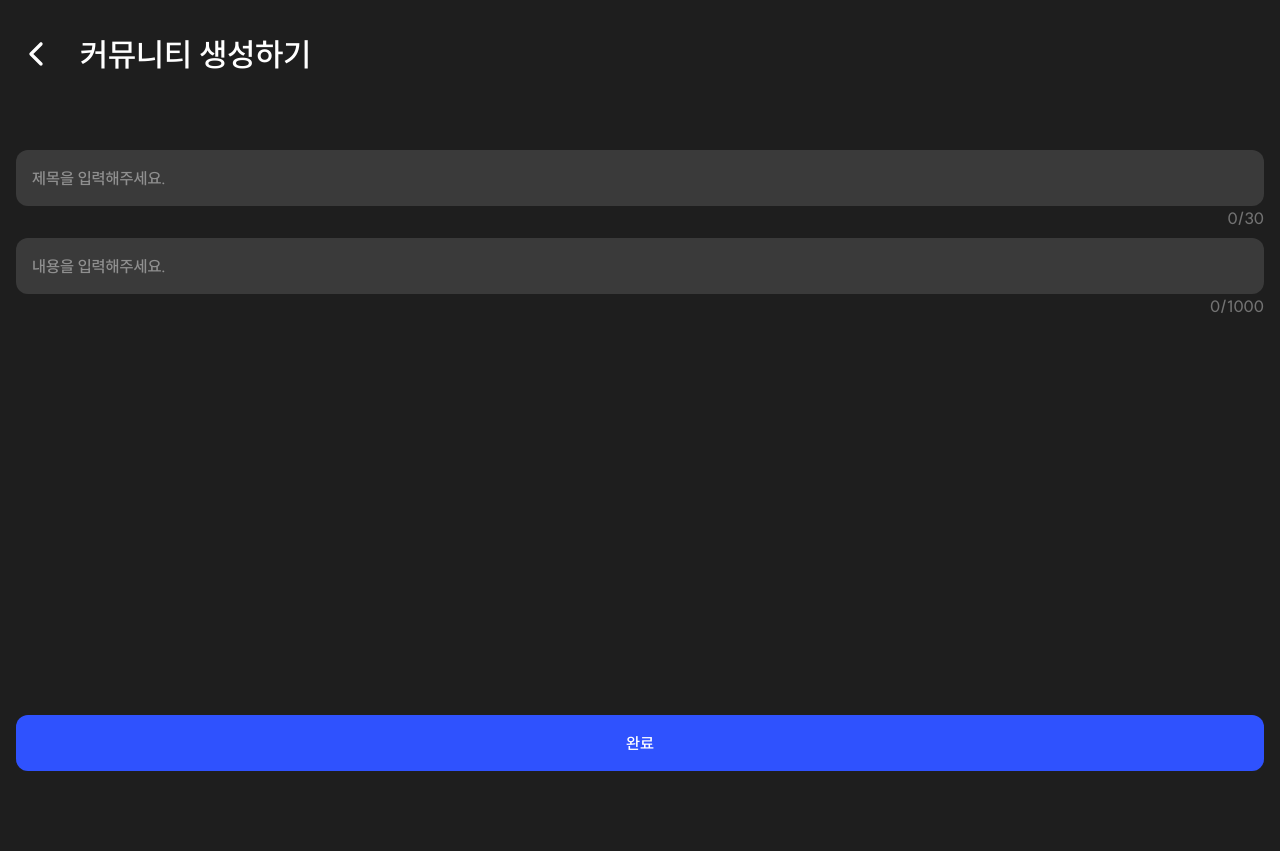
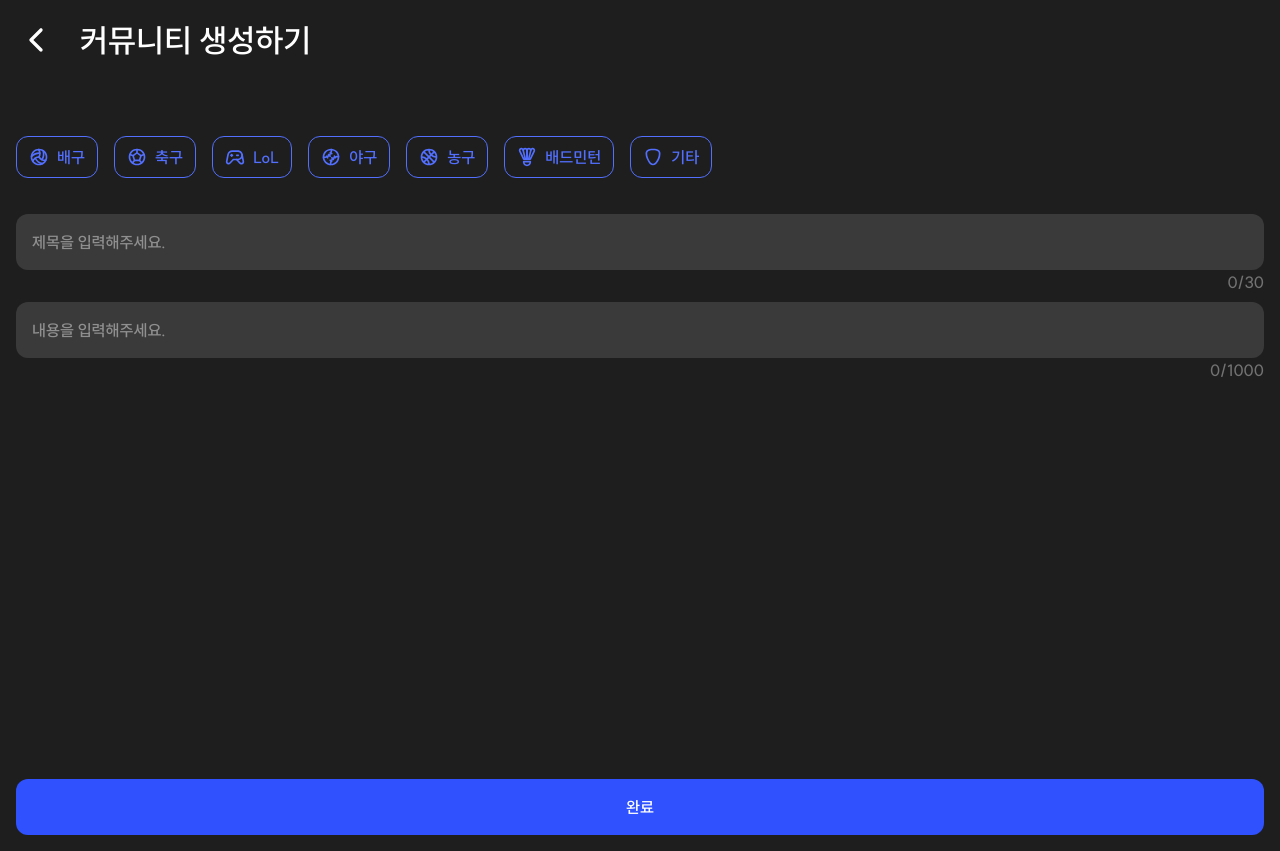
Before and after one commit to team-gogo/GOGO-Frontend, a Next.js app: page /community/create in a window 1280 px wide. Before the commit the page ends 800 px from the top, so only its background shows below. Built offline with nearby package versions, Linux system fonts and the light colour scheme.

Commit message:
feat: community-create 페이지 제작

```diff
--- a/src/entities/community/create/index.ts
+++ b/src/entities/community/create/index.ts
@@ -1 +1,2 @@
 export { default as PageTitleBar } from './ui/PageTitleBar';
+export { default as CategoryContainer } from './ui/CategoryContainer';
--- /dev/null
+++ b/src/entities/community/create/ui/CategoryContainer/index.tsx
@@ -0,0 +1,52 @@
+import { UseFormRegister, UseFormSetValue } from 'react-hook-form';
+import { SportType } from '@/shared/model/sportTypes';
+import { CommunityCreateFormData } from '@/shared/types/community/create';
+import SportTypeLabel from '@/shared/ui/sportTypelabel';
+import { cn } from '@/shared/utils/cn';
+
+interface CategoryContainerProps {
+  register: UseFormRegister<CommunityCreateFormData>;
+  setValue: UseFormSetValue<CommunityCreateFormData>;
+  selectedSport: SportType | null;
+  toggleSportSelection: (sport: SportType) => void;
+}
+
+const CategoryContainer = ({
+  register,
+  setValue,
+  selectedSport,
+  toggleSportSelection,
+}: CategoryContainerProps) => {
+  const categoryTypes: SportType[] = [
+    'VOLLEY_BALL',
+    'SOCCER',
+    'LOL',
+    'BASE_BALL',
+    'BASKET_BALL',
+    'BADMINTON',
+    'ETC',
+  ];
+
+  register('gameCategory', { required: '경기 종류를 선택해주세요.' });
+
+  const handleSportSelection = (sport: SportType) => {
+    toggleSportSelection(sport);
+    setValue('gameCategory', sport, { shouldValidate: true });
+  };
+
+  return (
+    <div className={cn('flex', 'flex-wrap', 'items-center', 'gap-16')}>
+      {categoryTypes.map((sport) => (
+        <SportTypeLabel
+          key={sport}
+          type={sport}
+          asButton
+          isSelected={selectedSport === sport}
+          onClick={() => handleSportSelection(sport)}
+        />
+      ))}
+    </div>
+  );
+};
+
+export default CategoryContainer;
--- a/src/entities/community/ui/Modal/index.tsx
+++ b/src/entities/community/ui/Modal/index.tsx
@@ -2,7 +2,7 @@
 
 import React from 'react';
 import { WarningIcon } from '@/shared/assets/svg';
-import { SportType } from '@/shared/model/sportTypes';
+import { SortType, SportType } from '@/shared/model/sportTypes';
 import ModalLayout from '@/shared/ui/modalLayout';
 import SportTypeLabel from '@/shared/ui/sportTypelabel';
 import { cn } from '@/shared/utils/cn';
@@ -10,9 +10,9 @@ import { cn } from '@/shared/utils/cn';
 interface ModalProps {
   onClose: () => void;
   selectedSport: SportType | null;
-  selectedSort: SportType | null;
+  selectedSort: SortType | null;
   toggleSportSelection: (sport: SportType) => void;
-  toggleSortSelection: (sort: SportType) => void;
+  toggleSortSelection: (sort: SortType) => void;
 }
 
 const Modal = ({
@@ -31,7 +31,7 @@ const Modal = ({
     'BADMINTON',
     'ETC',
   ];
-  const sortTypes: SportType[] = ['LATEST', 'LAST'];
+  const sortTypes: SortType[] = ['LATEST', 'LAST'];
 
   return (
     <ModalLayout
@@ -67,8 +67,8 @@ const Modal = ({
             key={sort}
             type={sort}
             asButton
-            isSelected={selectedSort === sort}
-            onClick={() => toggleSortSelection(sort)}
+            isSelected={selectedSort === sort} // 수정된 부분: selectedSort와 sort의 타입이 일치
+            onClick={() => toggleSortSelection(sort)} // 수정된 부분: toggleSortSelection에 sort 전달
           />
         ))}
       </div>
--- a/src/shared/model/sportTypes.tsx
+++ b/src/shared/model/sportTypes.tsx
@@ -9,6 +9,17 @@ import {
   SoccerIcon,
   VolleyballIcon,
 } from '@/shared/assets/svg';
+
+export type SportType =
+  | 'SOCCER'
+  | 'BASE_BALL'
+  | 'BASKET_BALL'
+  | 'VOLLEY_BALL'
+  | 'LOL'
+  | 'BADMINTON'
+  | 'ETC';
+
+export type SortType = 'LATEST' | 'LAST';
 
 export const SPORT_TYPES: Record<
   string,
@@ -39,5 +50,3 @@ export const SPORT_TYPES: Record<
     text: '오래된순',
   },
 };
-
-export type SportType = keyof typeof SPORT_TYPES;
--- a/src/shared/types/community/create/index.ts
+++ b/src/shared/types/community/create/index.ts
@@ -1,4 +1,12 @@
 export interface CommunityCreateFormData {
   title: string;
   content: string;
+  gameCategory:
+    | 'SOCCER'
+    | 'BASKET_BALL'
+    | 'BASE_BALL'
+    | 'VOLLEY_BALL'
+    | 'BADMINTON'
+    | 'LOL'
+    | 'ETC';
 }
--- a/src/shared/ui/sportTypelabel/index.tsx
+++ b/src/shared/ui/sportTypelabel/index.tsx
@@ -50,7 +50,7 @@ const SportTypeLabel = ({
   );
 
   return asButton ? (
-    <button className={commonClasses} onClick={onClick}>
+    <button type="button" className={commonClasses} onClick={onClick}>
       {content}
     </button>
   ) : (
--- a/src/views/community/ui/CommunityPage/index.tsx
+++ b/src/views/community/ui/CommunityPage/index.tsx
@@ -1,18 +1,19 @@
 'use client';
 
 import { useState } from 'react';
+import { SportType, SortType } from '@/shared/model/sportTypes';
 import { cn } from '@/shared/utils/cn';
 import { CommunityItemContainer, CommunityToolbar } from '@/widgets/community';
 
 const CommunityPage = () => {
-  const [selectedSport, setSelectedSport] = useState<string | null>(null);
-  const [selectedSort, setSelectedSort] = useState<string | null>(null);
+  const [selectedSport, setSelectedSport] = useState<SportType | null>(null);
+  const [selectedSort, setSelectedSort] = useState<SortType | null>(null);
 
-  const toggleSportSelection = (sport: string) => {
+  const toggleSportSelection = (sport: SportType) => {
     setSelectedSport((prev) => (prev === sport ? null : sport));
   };
 
-  const toggleSortSelection = (sort: string) => {
+  const toggleSortSelection = (sort: SortType) => {
     setSelectedSort((prev) => (prev === sort ? null : sort));
   };
 
--- a/src/widgets/community/create/ui/CommunityCreateContainer/index.tsx
+++ b/src/widgets/community/create/ui/CommunityCreateContainer/index.tsx
@@ -1,7 +1,9 @@
 'use client';
 
+import { useState } from 'react';
 import { useForm, SubmitHandler, FieldErrors } from 'react-hook-form';
-import { PageTitleBar } from '@/entities/community/create';
+import { CategoryContainer, PageTitleBar } from '@/entities/community/create';
+import { SportType } from '@/shared/model/sportTypes';
 import { CommunityCreateFormData } from '@/shared/types/community/create';
 import Button from '@/shared/ui/button';
 import Input from '@/shared/ui/input';
@@ -9,7 +11,14 @@ import TextArea from '@/shared/ui/textArea';
 import { cn } from '@/shared/utils/cn';
 
 const CommunityCreateContainer = () => {
-  const { register, handleSubmit } = useForm<CommunityCreateFormData>();
+  const [selectedSport, setSelectedSport] = useState<SportType | null>(null);
+
+  const toggleSportSelection = (sport: SportType) => {
+    setSelectedSport((prev) => (prev === sport ? null : sport));
+  };
+
+  const { register, handleSubmit, setValue } =
+    useForm<CommunityCreateFormData>();
 
   const onSubmit: SubmitHandler<CommunityCreateFormData> = (data) => {
     console.log(data);
@@ -25,6 +34,13 @@ const CommunityCreateContainer = () => {
       className={cn('w-full', 'max-w-[1320px]', 'space-y-[72px]')}
     >
       <PageTitleBar />
+      <div className={cn('space-y-[36px]')}>
+        <CategoryContainer
+          register={register}
+          setValue={setValue}
+          selectedSport={selectedSport}
+          toggleSportSelection={toggleSportSelection}
+        />
         <div className={cn('space-y-[397px]')}>
           <div className={cn('space-y-[32px]')}>
             <Input
@@ -41,6 +57,7 @@ const CommunityCreateContainer = () => {
           </div>
           <Button type="submit">완료</Button>
         </div>
+      </div>
     </form>
   );
 };
```
Also changed, not shown: src/widgets/community/ui/CommunityToolbar/index.tsx (+5 -4 lines). Lines whose indentation alone changed are shown as unchanged.
